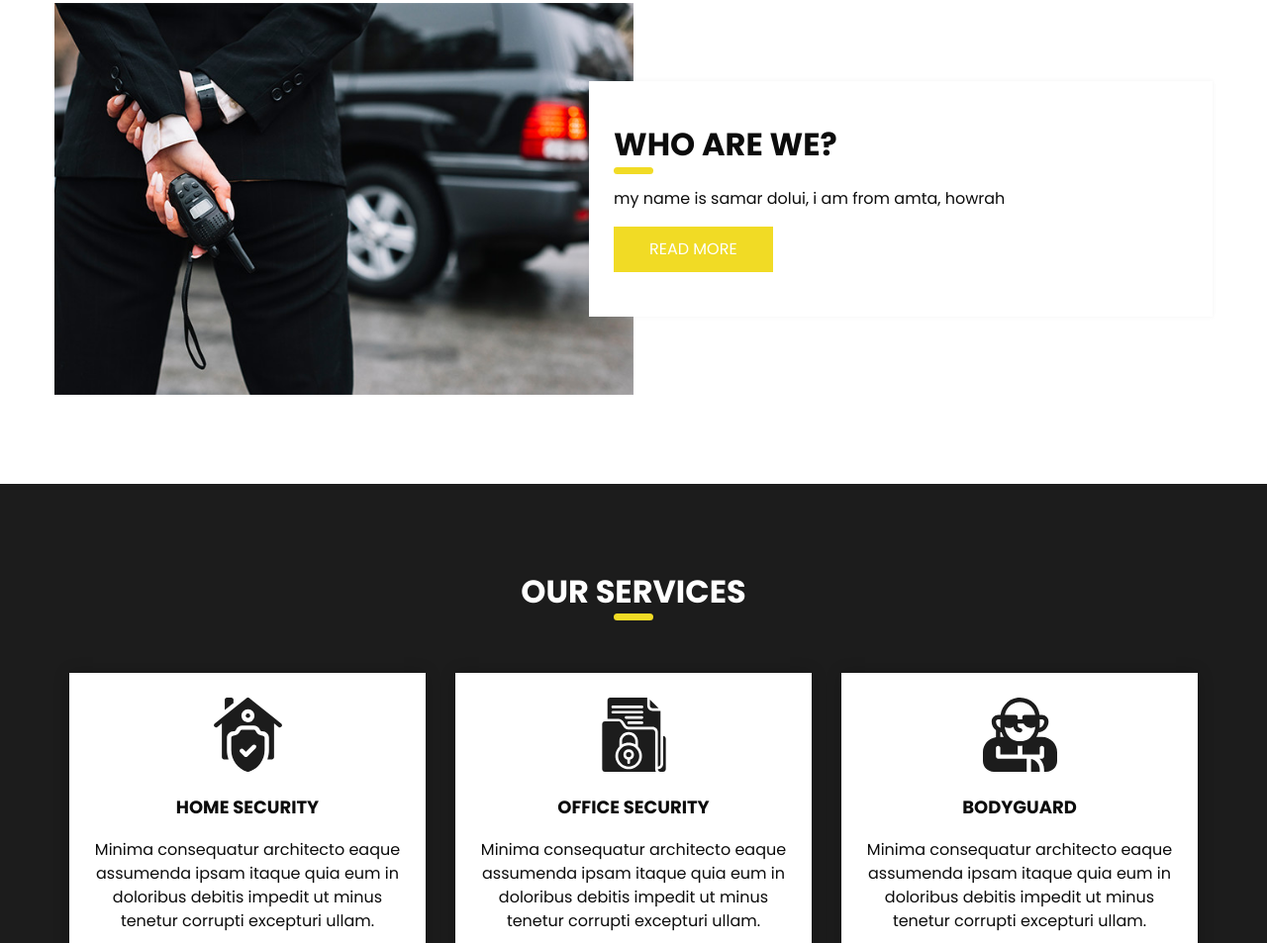
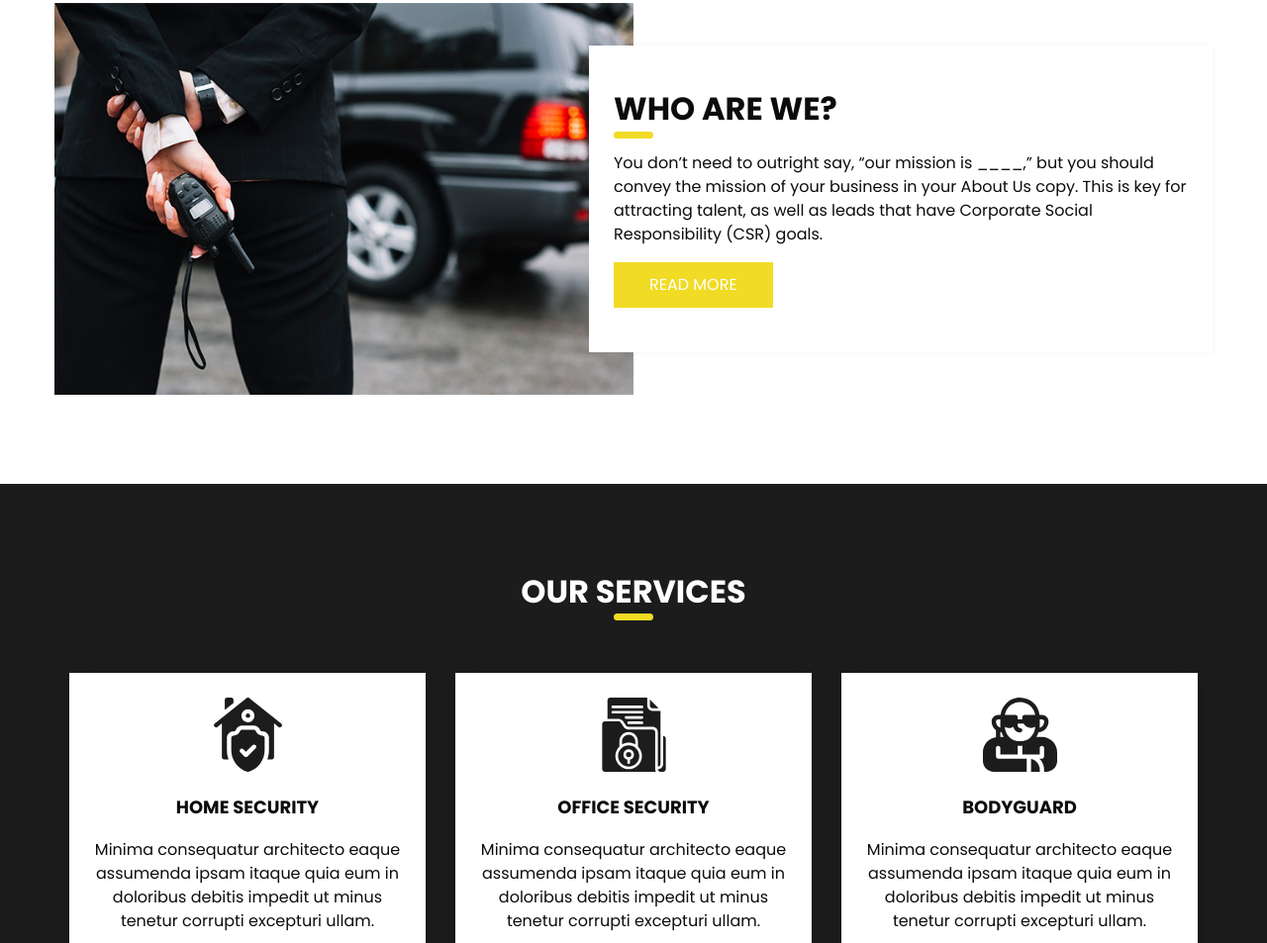
Before and after one commit to timirchandra/classwebsite3, a plain HTML site: page index.html in a window 1280 px wide. Shown: the part 887-1840 px from the top of the page at 99% size. Drawn offline with Linux system fonts and the light colour scheme.

Commit message:
Update index.html

```diff
--- a/index.html
+++ b/index.html
@@ -206,7 +206,7 @@
               </h2>
             </div>
             <p>
-              my name is samar dolui, i am from amta, howrah
+              You don’t need to outright say, “our mission is ____,” but you should convey the mission of your business in your About Us copy. This is key for attracting talent, as well as leads that have Corporate Social Responsibility (CSR) goals.
             </p>
             <div class="btn-box">
               <a href="">
```
